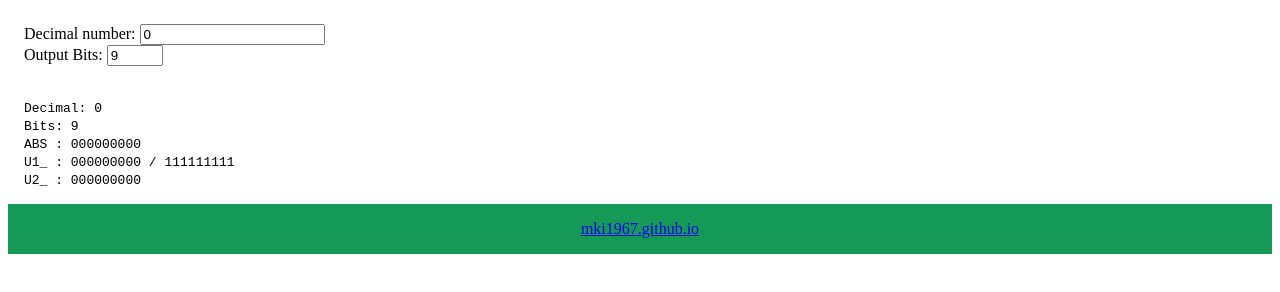
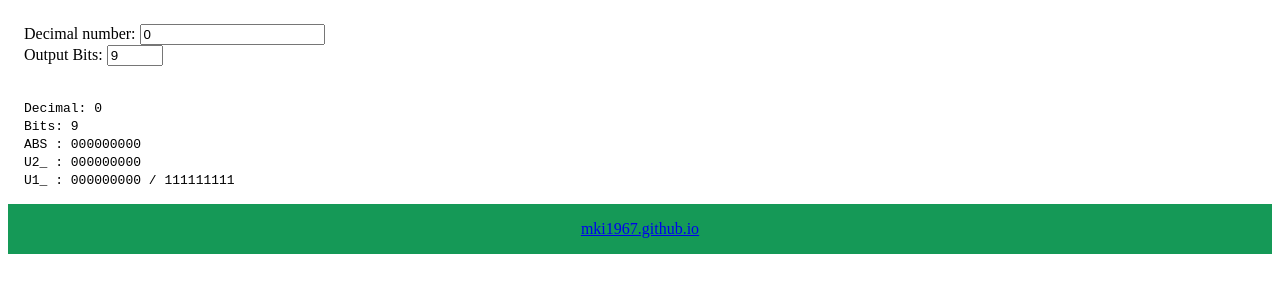
Before and after one commit to mki1967/Karnaugh, a plain HTML site: page bin_u1_u2.html in a window 1280 px wide. Drawn offline with Linux system fonts and the light colour scheme.

Commit message:
U2 field before U1 on bin_u1_u2.html

```diff
--- a/bin_u1_u2.html
+++ b/bin_u1_u2.html
@@ -45,8 +45,8 @@
       Decimal: <span id="SpanDecimal"></span><br>
       Bits: <span id="SpanBits"></span><br>
       ABS : <span id="SpanABS"></span><br>
-      U1_ : <span id="SpanU1"></span><br>
-      U2_ : <span id="SpanU2"></span>
+      U2_ : <span id="SpanU2"></span><br>
+      U1_ : <span id="SpanU1"></span>
       </code>
     </div>
     <footer><a href="https://mki1967.github.io/">mki1967.github.io<a> </footer>
```
